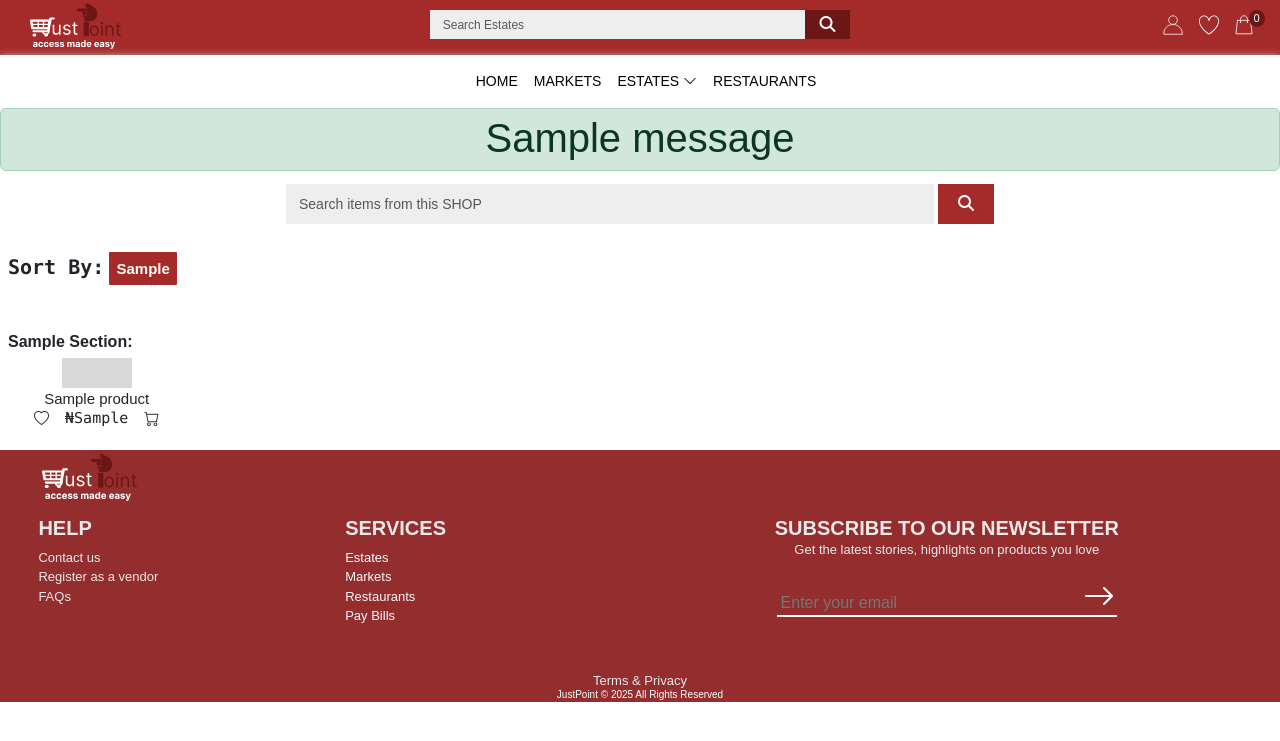
After one commit to stanleychidolue/JustPoint, a Django app: a page that uses templates/product/products.html in a window 1280 px wide. The commit adds this page. Shown: the top 741 px of the page. Run offline with Django 5.2, Linux system fonts and the light colour scheme; tables that the repository leaves empty hold one stand-in row (values such as "Sample post"); one stand-in notice (Sample message) is shown; parts of the project's set-up code (start-up, migrations or seed data) failed here and were passed over; some libraries are stand-ins or nearby versions.

Commit message:
created and implemented the products sections and fuctionalions including the search products functionality

```diff
--- a/Estates/models.py
+++ b/Estates/models.py
@@ -14,7 +14,7 @@ class Estate(models.Model):
 
 
 class Shop(models.Model):
-    name = models.CharField(max_length=250,)
+    name = models.CharField(max_length=250, unique=True)
     description = models.TextField()
     img_logo = models.FileField(
         upload_to=f"images/shop", default="shop-default.jpg", null=True)
--- a/JustPoint/urls.py
+++ b/JustPoint/urls.py
@@ -29,8 +29,9 @@ urlpatterns = [
     path("admin/", admin.site.urls),
     path("", include("Home.urls")),
     path("user/", include("User.urls")),
-    path("Estates/", include("Estates.urls")),
+    path("estates/", include("Estates.urls")),
     path('customer/', include('Cart.urls')),
+    path('products/', include('Products.urls')),
 ]
 if settings.DEBUG:
     urlpatterns += static(settings.MEDIA_URL,
--- a/Products/models.py
+++ b/Products/models.py
@@ -6,10 +6,12 @@ from Estates.models import Shop
 
 class Product(models.Model):
     name = models.CharField(max_length=150, unique=True)
-    description = models.CharField(max_length=300)
+    description = models.CharField(max_length=300, null=True, blank=True)
     price = models.CharField(max_length=200)
     product_img = models.FileField(
-        upload_to=f"images/product", default="product-default.jpg")
+        upload_to=f"images/product", default="product-default.jpg", null=True, blank=True)
+    product_category = models.CharField(
+        max_length=200, blank=True, default="others")
 
     shop = models.ForeignKey(Shop, on_delete=models.CASCADE, default=0)
 
--- /dev/null
+++ b/Products/urls.py
@@ -0,0 +1,12 @@
+from django.urls import path
+from . import views
+
+
+urlpatterns = [
+    # path("view-all", views.estates, name="all-estate"),
+    path("<shop_type>/<shop_name>/", views.products_page, name="products-page"),
+    path("search/", views.search, name='search'),
+    path("search/<shop_name>", views.search_page, name='search-page'),
+
+
+]
--- a/Products/views.py
+++ b/Products/views.py
@@ -1,3 +1,71 @@
+from unicodedata import category
 from django.shortcuts import render
+from Products.models import Product
+from Estates.models import Shop
+
+import json
+from django.http import HttpResponse, JsonResponse
+
 
 # Create your views here.
+
+
+def products_page(request, shop_type, shop_name):
+    shop = Shop.objects.get(name=shop_name)
+    all_products = Product.objects.filter(
+        shop=shop.pk).order_by("product_category")
+
+    category_dict = {}
+    for prod in all_products:
+        if category_dict.get(prod.product_category) != None:
+            category_dict[prod.product_category].append(prod)
+        else:
+            category_dict[prod.product_category] = []
+            category_dict[prod.product_category].append(prod)
+
+    context = {"products": all_products,
+               "shop_name": shop.name, "shop_type": shop_type, "category_dict": category_dict}
+
+    return render(request, "product/products.html", context)
+
+
+def search(request):
+    data = json.loads(request.body)
+    search_in = data.get("searchLocation")
+    typed_letters = data.get("lettersTyped")
+    name = data.get("id")
+    res_dict = {}
+    if search_in == "products":
+        print(search_in)
+        shop = Shop.objects.get(name=name)
+        all_products = Product.objects.filter(
+            shop=shop.pk).order_by("product_category")
+        # starts_with = all_products.filter(name__startswith=typed_letters)
+        contains = all_products.filter(name__icontains=typed_letters)
+        # starts_with = contains.filter(name__startswith=typed_letters)
+
+        res_dict = {"contains": []}
+        for item in contains:
+            res_dict["contains"].append(f"{item.name} ₦{item.price}")
+
+    print(res_dict)
+
+    return JsonResponse(res_dict)
+
+
+
+def search_page(request,shop_name=None):
+
+    search_query = request.GET.get("search-query")
+    search_in = request.GET.get("search-location")
+    if search_in == "products":
+        shop = Shop.objects.get(name=shop_name)
+        all_products = Product.objects.filter(
+            shop=shop.pk).order_by("product_category")
+
+        contains = all_products.filter(name__icontains=search_query)
+
+
+
+
+    return render(request,"product/search-page.html", {"search_result": contains, "search_query":search_query,"type":search_in})
--- a/static/css/styles.css
+++ b/static/css/styles.css
@@ -812,6 +812,44 @@ input::-ms-reveal {
   color: white;
 }
 
+/* Products page */
+.fav-car-container {
+  display: flex;
+  justify-content: space-evenly;
+  justify-content: center;
+  line-height: 0;
+}
+
+.prod-img {
+  width: 70px;
+  height: 30px;
+  background-color: var(--color-grey);
+  justify-self: center;
+}
+
+.product-font {
+  font-size: 15px;
+}
+
+/* search functionalities */
+.searchResultDropdown{
+  width: 708px;
+  position:absolute;
+}
+
+::-webkit-search-cancel-button {
+  -webkit-appearance: none !important;
+}
+.cancelSearchBtn{
+  font-size: 25px;
+  position: absolute;
+  right: 6vw;
+}
+
+
+
+
+
 @media only screen and (min-width: 1130px) {
   .cart-number-display {
     top: 10px;
@@ -821,9 +859,16 @@ input::-ms-reveal {
     top: 10px;
     right: 3.9vw;
   }
+
 }
 
 @media only screen and (max-width: 992px) {
+  .cancelSearchBtn{
+    right: 7vw;
+  }
+  .searchResultDropdown{
+    width: 100% !important;
+  }
   /* shop & vendor */
   .shop-logo {
     width: 30vw;
@@ -853,6 +898,15 @@ input::-ms-reveal {
   /*
 
     */
+
+    .cancelSearchBtn{
+      font-size: 20px;
+      position: absolute;
+      right: 8vw;
+    }
+    .searchResultDropdown{
+      width: 100% !important;
+    }
 
   .footer-title {
     font-size: 15px;
@@ -1033,6 +1087,12 @@ input::-ms-reveal {
 }
 
 @media only screen and (max-width: 576px) {
+
+  .cancelSearchBtn{
+    font-size: 20px;
+    position: absolute;
+    right: 14vw;
+  }
   .alert {
     font-size: 20px;
     padding: 5px 0 0 0;
@@ -1129,6 +1189,10 @@ input::-ms-reveal {
   .confirm-pay-btn{
     font-size: 11px !important;
   }
+  .product-font{
+    font-size: 11px;
+  }
+
 
 
 }
--- a/static/javascript/script.js
+++ b/static/javascript/script.js
@@ -52,30 +52,28 @@ if (window.location.pathname == "/") {
     let id= btn.target.id;
     btn.target.classList.add("activeBundleOption")
     let selelectedOption=document.querySelectorAll('.'+id);
-    console.log(id,selelectedOption)
     selelectedOption.forEach(e =>{e.removeAttribute("hidden");})
   });
   });
 
 
- console.log(window.location.pathname.slice(0,17));
+
+
+
+
+
+   let inputsToStop=document.querySelectorAll(".stopEnterSubmit");
+   console.log(inputsToStop);
+   inputsToStop.forEach(e => {
+    e.addEventListener('onkeypress',stopSubmit);
+    e.addEventListener('keydown',stopSubmit);
+    e.addEventListener('keyup',stopSubmit);
+   });
 
  if (window.location.pathname.slice(0,17) == "/utility-payment/") {
-
-
-   let identifierInput = document.querySelector(".identifierInput");
-   let subscriptionPlanInput = document.querySelector(".subscriptionPlanInput");
-  //  To stop  the form from being submitted with the enter key
-      identifierInput.addEventListener('onkeypress',stopSubmit);
-      subscriptionPlanInput.addEventListener('onkeypress',stopSubmit);
-      identifierInput.addEventListener('keydown',stopSubmit);
-      subscriptionPlanInput.addEventListener('keydown',stopSubmit);
-      identifierInput.addEventListener('keyup',stopSubmit);
-      subscriptionPlanInput.addEventListener('keyup',stopSubmit);
-  // end //
-
-
   //  To detect any changes in the inputs
+  let identifierInput = document.querySelector(".identifierInput");
+  let subscriptionPlanInput = document.querySelector(".subscriptionPlanInput");
    identifierInput.addEventListener('change',checkUtilityInputs);
    subscriptionPlanInput.addEventListener('change',checkUtilityInputs);
  }
@@ -83,9 +81,7 @@ if (window.location.pathname == "/") {
 
 //  function to stop the submision of form with ENTER key
 function stopSubmit(e){
-  console.log("it entered")
   if(e.keyCode === 13){
-    console.log("it entered")
       e.preventDefault();
       return false
   }
@@ -320,7 +316,6 @@ function rmFromFav(e) {
         e.target.classList.remove("favActivate");
       });
       if (window.location.pathname.slice(0, 10) == "/customer/") {
-        console.log(window.location.pathname.slice(0, 10));
         window.location.reload();
       }
     })
@@ -328,6 +323,96 @@ function rmFromFav(e) {
       console.log(error);
     });
 }
+
+let searchInput= document.querySelectorAll(".searchInput");
+searchInput.forEach(input => {
+  // input.addEventListener('change',searchItem);
+  input.addEventListener('input',(e)=>{
+    if (e.target.value){
+    closeBtn=e.target.nextElementSibling;
+    closeBtn.removeAttribute("hidden");
+    input.addEventListener("keydown",searchItem);
+    input.addEventListener('onkeypress',searchItem);
+    input.addEventListener('keyup',searchItem);
+    closeBtn.addEventListener("click",(btn)=>{
+      e.target.value="";   // To clear the old value
+      e.target.focus();    // To put focus on the input as soon as the input old value is cleared
+      btn.target.setAttribute("hidden",true);
+      searchItem(e);
+    });
+
+    }else{
+      e.target.nextElementSibling.setAttribute("hidden",true);
+    }
+
+
+  })
+
+});
+
+
+
+function searchItem(e){
+  let id = e.target.id;
+  let searchLocation = e.target.getAttribute("data-search-loc");
+  let lettersTyped = e.target.value;
+  let url = window.location.origin + "/products/search/";
+  // if (favType == "estate") {
+  //   url = window.location.origin + "/customer/add-to-estate-favourite/";
+  // } else if (favType == "product") {
+  //   url = window.location.origin + "/customer/add-to-product-favourite/";
+  // }
+  let data = { id: id, searchLocation: searchLocation, lettersTyped:lettersTyped };
+
+  if (lettersTyped != ""){
+  fetch(url, {
+    method: "POST",
+    headers: { "Content-Type": "application/json", "X-CSRFToken": csrftoken },
+    body: JSON.stringify(data),
+  })
+    .then((res) => res.json())
+    .then((data) => {
+      let searchDropdown=document.querySelector(".searchResultDropdown");
+      searchDropdown.removeAttribute("hidden");
+      let listcontainer=searchDropdown.firstElementChild;
+      listcontainer.innerHTML="";
+      if (data.contains.length != 0){
+        data.contains.forEach(lookup => {
+          let list = document.createElement("li");
+          list.classList.add("resultDropdownItem","pt-2" ,"mb-3");
+          let listItem = document.createTextNode(lookup);
+          let cartBtn = document.createElement("a");
+          cartBtn.innerHTML="Add to Cart";
+          cartBtn.classList.add("ms-sm-4","ms-2","text-decoration-none", "airtime-btn");
+          list.appendChild(listItem);
+          list.appendChild(cartBtn);
+          listcontainer.appendChild(list);
+
+        });
+      }else{
+        // searchDropdown.setAttribute("hidden",true);
+        let list = document.createElement("li");
+          list.classList.add("resultDropdownItem","pt-2" ,"mb-3");
+          let listItem = document.createTextNode("No results found");
+          list.appendChild(listItem);
+          listcontainer.appendChild(list);
+      }
+
+
+    })
+    .catch((error) => {
+      console.log(error);
+    });
+  }else{
+    let searchDropdown=document.querySelector(".searchResultDropdown");
+      searchDropdown.setAttribute("hidden",true);
+      let listcontainer=searchDropdown.firstElementChild;
+      listcontainer.innerHTML="";
+  }
+
+
+}
+
 
 // reloading page when cartIcon is clicked and call cartTab to appear on NavBar
 let loadTab = sessionStorage.getItem("loadTab");
--- a/templates/cart&fav/favourite.html
+++ b/templates/cart&fav/favourite.html
@@ -37,19 +37,23 @@
         <div class="row justify-content-center">
             {% for shop in fav_shops %}
             <div class="col-lg-3 col-md-4 col-6 px-0">
+                <a style="color: inherit;" class="text-decoration-none" href="">
                     <div class="shop-logo {{shop.type|lower}}-logo"></div>
                     <div class="{{shop.type|lower}}-name-container">
                         <span class="fw-bold align-middle text-light shop-name {{shop.type|lower}}-name">
                             {{shop.name}}
                         </span>
+                </a>
                 <span><i id="{{shop.id}}" data-fav-type="estate"
                         class="bi {% if shop in fav_shops%} bi-heart-fill {%else%} bi-heart {%endif%} text-end shop-vendor-fav-icon {{shop.type|lower}}-fav-icon addToFav">
                     </i>
                 </span>
             </div>
+            <a style="color: inherit;" class="text-decoration-none" href="">
                 <p class="shop-description {{shop.type|lower}}-description">
                     {{shop.description}}
                 </p>
+            </a>
         </div>
         {%endfor%}
     </div>
--- a/templates/estate/shops&vendors.html
+++ b/templates/estate/shops&vendors.html
@@ -12,18 +12,24 @@
         <div class="row justify-content-center">
             {% for shop in estate_shops %}
             <div class="col-lg-3 col-md-4 col-6 px-0">
+                <a style="color: inherit;" class="text-decoration-none"
+                    href="{% url 'products-page' shop_type=shop.type|lower shop_name=shop.name %}">
                     <div class="shop-logo {{shop.type|lower}}-logo"></div>
                     <div class="{{shop.type|lower}}-name-container">
                         <span class="fw-bold align-middle shop-name {{shop.type|lower}}-name">
                             {{shop.name}}
                         </span>
+                </a>
                 <span><i id="{{shop.id}}" data-fav-type="estate"
                         class="bi {% if shop in fav_shops%} bi-heart-fill {%else%} bi-heart {%endif%} text-end shop-vendor-fav-icon {{shop.type|lower}}-fav-icon addToFav"></i>
                 </span>
             </div>
+            <a style="color: inherit;" class="text-decoration-none"
+                href="{% url 'products-page' shop_type=shop.type|lower shop_name=shop.name %}">
                 <p class="shop-description {{shop.type|lower}}-description">
                     {{shop.description}}
                 </p>
+            </a>
         </div>
         {%endfor%}
     </div>
--- /dev/null
+++ b/templates/product/products.html
@@ -0,0 +1,71 @@
+{% extends "base.html" %}
+{%load static%}
+{% block content %}
+
+<section class="top">
+    <h2 class="text-center mb-3 shop-vendor-title ">Products in {{shop_name}} ({{shop_type}})</h2>
+
+    <div class="row justify-content-center mb-md-4 mb-3">
+        <div class="col-10 px-0 position-relative">
+            <div class=" search-bar2">
+                <form class="d-flex position-relative sec-search-bar " role="search"
+                    action="{% url 'search-page' shop_name=shop_name %}" method="get">
+                    <input id="{{shop_name}}" style="border-radius: 0;" name="search-query"
+                        class="form-control sec-search-area stopEnterSubmit searchInput" type="search" data-search-loc="products"
+                        placeholder="Search items from this {{shop_type}}" aria-label="Search" />
+                    <i class="bi bi-x cancelSearchBtn" hidden></i>
+                    <button class="sec-search-btn" type="submit">
+                        <i class="fa-solid fa-magnifying-glass" style="color: #ffffff"></i>
+                    </button>
+                    <input hidden name="search-location" value="products"/>
+                    {% csrf_token %}
+                </form>
+            </div>
+            <div class="mt-1 d-flex justify-content-center">
+                <div style="height:auto; background-color: var(--color-primary3);" class="searchResultDropdown" hidden>
+                    <ul class="list-unstyled px-3 product-font">
+
+                    </ul>
+                </div>
+            </div>
+        </div>
+    </div>
+
+    <div class="mx-2 mb-md-5 mb-4 text-cente">
+        <span style="font-size: 20px;" class="font-monospace fw-bold">Sort By:</span>
+        {%for category in category_dict.keys %}
+        <a class="text-decoration-none me-2 py-sm-2 py-1 airtime-btn product-font" href="#{{category}}">
+            {{category}}
+        </a>
+        {%endfor%}
+    </div>
+
+    <div class="row">
+        {% for key,value in category_dict.items %}
+        {%if key != "categories"%}
+        <p class="ms-2 mb-1 fw-bold" id="{{key}}">{{key}} Section:</p>
+        {%for prod in value%}
+        <div class="col-md-2 col-sm-3 col-4 mb-3 product-font">
+            <div class="mb-0">
+                <div class="prod-img">
+                    <!-- <img class="prod-img" src="{{prod.product_img.url}}" alt=""> -->
+                </div>
+                <p class="mb-0 text-center text-truncate">{{prod.name}}</p>
+            </div>
+            <div class="fav-car-container ">
+                <!-- <div style="width: 50px;"> -->
+                <i class="bi bi-heart me-sm-3 me-1"></i>
+                <p style="line-height: 1;" class="font-monospace mb-2 me-sm-3 me-1">₦{{prod.price}}</p>
+
+                <i class="bi bi-cart"></i>
+                <!-- </div> -->
+            </div>
+        </div>
+        {%endfor%}
+        {% endif %}
+        {%endfor%}
+    </div>
+
+</section>
+
+{% endblock content%}
```
Also changed, not shown: Cart/models.py (+28 -28 lines), templates/home/customer-details.html (+8 -8 lines), templates/product/search-page.html (added, +32 -0 lines), Estates/migrations/0004_alter_shop_name.py (added), Products/migrations/0002_alter_product_description_alter_product_product_img.py (added), Products/migrations/0003_product_product_category.py (added). Lines whose indentation alone changed are shown as unchanged.
